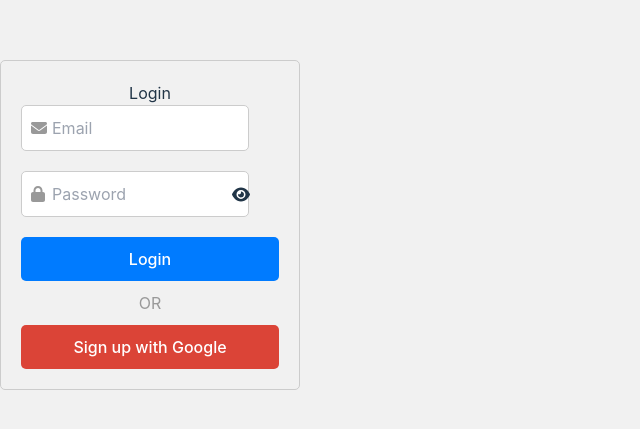
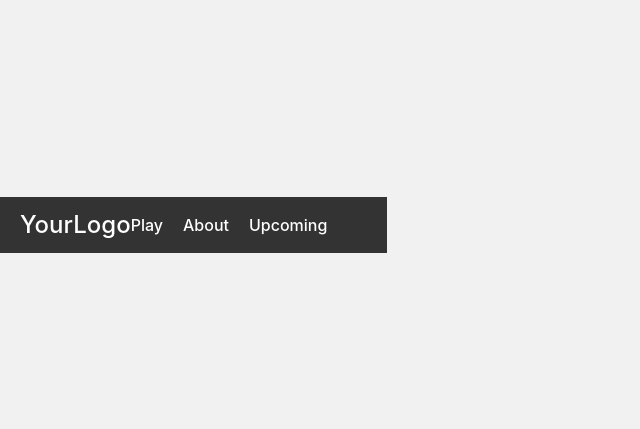
Before and after one commit to Mingtindu/QuizP, a React (Vite) app in the folder frontend/: page /dashboard in a window 1280 px wide. Shown: the part 175-604 px from the top of the page, without its empty margins (0-640 px from the left). Built offline with nearby package versions, Linux system fonts and the light colour scheme.

Commit message:
feat: Navbar created

```diff
--- a/frontend/package.json
+++ b/frontend/package.json
@@ -15,6 +15,7 @@
     "@fortawesome/react-fontawesome": "^0.2.0",
     "react": "^18.2.0",
     "react-dom": "^18.2.0",
+    "react-icons": "^5.1.0",
     "react-modal": "^3.16.1",
     "react-router-dom": "^6.23.0"
   },
--- a/frontend/src/App.jsx
+++ b/frontend/src/App.jsx
@@ -5,13 +5,16 @@
 import QuizSelectionPage from './components/pages/QuizSelectionPage';
 import Programming from './components/pages/Programming';
 import LoginForm from './components/LoginForm';
+import Navbar from './components/Navbar';
 function App() {
   return (
     <>
+
       <Router>
         <Routes>
-          <Route path='/login' element={<UserDashboard/>}/>
-          <Route path='/dashboard' element={<LoginForm/>}/>
+
+          <Route path='/dashboard' element={<UserDashboard/>}/>
+          <Route path='/login' element={<LoginForm/>}/>
           <Route path="/" element={<Form />} />
           <Route path="/play" element={<QuizSelectionPage />} />
           <Route path="/play/programming-quiz" element={<Programming />} />
--- a/frontend/src/components/LoginForm.jsx
+++ b/frontend/src/components/LoginForm.jsx
@@ -2,8 +2,9 @@
 import { FontAwesomeIcon } from '@fortawesome/react-fontawesome';
 import { faEnvelope, faLock, faEye, faEyeSlash } from '@fortawesome/free-solid-svg-icons';
 import './LoginForm.css';
-
+//import useHistory  from 'react-router-dom';
 const LoginForm = () => {
+    // const history = useHistory();
     const [formData, setFormData] = useState({
         email: "",
         password: "",
@@ -19,22 +20,23 @@
 
     const signUp = async () => {
         console.log(formData);
-        try{
-            const response = await fetch('http://localhost:8000/api/v1/users/login',{
-                method:'POST',
-                headers:{
-                Accept: 'application/json',
-                'Content-Type':'application/json'
+        try {
+            const response = await fetch('http://localhost:8000/api/v1/users/login', {
+                method: 'POST',
+                headers: {
+                    Accept: 'application/json',
+                    'Content-Type': 'application/json'
                 },
-                body:JSON.stringify(formData)
+                body: JSON.stringify(formData)
+            });
+            if (response.status == 201) {
+                console.log('login hai');
+                // Redirect to the dashboard page
+                window.location.href = '/dashboard';
 
-        });
-        if(response.status==201){
-            console.log('login hai');
-            window.location.href('/dashboard')
-        }
-
-        }catch(err){
+                //history.push('/dashboard');
+            }
+        } catch (err) {
             console.log(`error happen :${err}`);
 
         }
--- /dev/null
+++ b/frontend/src/components/Navbar.css
@@ -0,0 +1,65 @@
+/* Navbar.css */
+
+.navbar {
+    background-color: #333;
+    color: #fff;
+    padding: 10px 0;
+    width: 100%; /* Ensure the navbar spans the full width of the screen */
+  }
+
+  .navbar-container {
+    display: flex;
+    justify-content: space-between;
+    align-items: center;
+    padding: 0 20px;
+    max-width: 1200px; /* Limit the width of the navbar content to improve readability */
+    margin: 0 auto; /* Center the navbar horizontally */
+  }
+
+  .navbar-brand {
+    font-size: 1.5rem;
+  }
+
+  .logo {
+    color: #fff;
+    text-decoration: none;
+  }
+
+  .navbar-menu {
+    display: flex;
+  }
+
+  .navbar-list {
+    list-style: none;
+    display: flex;
+    align-items: center;
+  }
+
+  .navbar-item {
+    margin-right: 20px;
+  }
+
+  .navbar-link {
+    color: #fff;
+    text-decoration: none;
+  }
+
+  .user-icon {
+    font-size: 1.2rem;
+  }
+
+  /* Media Query for responsiveness */
+  @media screen and (max-width: 768px) {
+    .navbar-container {
+      flex-direction: column;
+      align-items: flex-start;
+    }
+
+    .navbar-menu {
+      margin-top: 10px;
+    }
+
+    .navbar-item {
+      margin: 10px 0;
+    }
+  }
--- /dev/null
+++ b/frontend/src/components/Navbar.jsx
@@ -0,0 +1,37 @@
+// Navbar.js
+
+import React from 'react';
+import { Link } from 'react-router-dom'; // Assuming you are using React Router for navigation
+import './Navbar.css'; // Import the CSS file for styling
+
+const Navbar = () => {
+  return (
+    <nav className="navbar">
+      <div className="navbar-container">
+        <div className="navbar-brand">
+          <Link to="/" className="logo">YourLogo</Link>
+        </div>
+        <div className="navbar-menu">
+          <ul className="navbar-list">
+            <li className="navbar-item">
+              <Link to="/play" className="navbar-link">Play</Link>
+            </li>
+            <li className="navbar-item">
+              <Link to="/about" className="navbar-link">About</Link>
+            </li>
+            <li className="navbar-item">
+              <Link to="/upcoming" className="navbar-link">Upcoming</Link>
+            </li>
+            <li className="navbar-item">
+              <Link to="/user" className="navbar-link user-icon">
+                <i className="fas fa-user"></i>
+              </Link>
+            </li>
+          </ul>
+        </div>
+      </div>
+    </nav>
+  );
+}
+
+export default Navbar;
--- a/frontend/src/components/pages/UserDashboard.css
+++ b/frontend/src/components/pages/UserDashboard.css
@@ -1,30 +1,63 @@
 .user-dashboard {
+  background-color: #f8f9fa;
+  border: 1px solid #ced4da;
+  border-radius: 5px;
+  padding: 20px;
+  max-width: 1250px; /* This might be restricting the width */
+  margin: 0 auto;
   display: flex;
-    flex-direction: column;
+  flex-direction: column; /* Ensure children stack vertically */
+  align-items: center; /* Center items horizontally */
+}
+
+.user-info-container {
+  width: 100%; /* Ensure full width */
+  display: flex;
+  align-items: center;
+  justify-content: space-between;
+}
+
+.user-info {
+  display: flex;
   align-items: center;
 }
 
-  .user-info {
-    text-align: center;
+.user-photo {
+  width: 50px;
+  height: 50px;
+  border-radius: 50%;
+  margin-right: 10px;
 }
 
-  .user-photo {
-    width: 100px; /* Adjust as needed */
-    height: 100px; /* Adjust as needed */
-    border-radius: 50%; /* Make it circular */
+.user-name {
+  margin: 0;
+  font-size: 20px;
+}
+
+.user-icon {
+  cursor: pointer;
+}
+
+.user-details {
+  background-color: #fff;
+  border: 1px solid #ced4da;
+  border-radius: 5px;
+  padding: 10px;
+  margin-top: 10px;
 }
 
 .play-option {
-    margin-top: 20px; /* Adjust spacing */
+  margin-top: 20px;
 }
 
 .play-link {
+  display: block;
+  text-align: center;
   padding: 10px 20px;
   background-color: #007bff;
   color: #fff;
+  border-radius: 5px;
   text-decoration: none;
-    border-radius: 5px;
-    transition: background-color 0.3s;
 }
 
 .play-link:hover {
--- a/frontend/src/components/pages/UserDashboard.jsx
+++ b/frontend/src/components/pages/UserDashboard.jsx
@@ -1,22 +1,16 @@
-import React from 'react';
+import React, { useState } from 'react';
 import { Link } from 'react-router-dom'; // Assuming you're using React Router for navigation
-import './UserDashboard.css'
+import './UserDashboard.css';
+import Navbar from '../Navbar';
 const UserDashboard = () => {
-    const user ={
-        photo:"hihi",
-        name:"Mingtindu Sherpa"
-    }
+
+  const toggleUserInfo = () => {
+    setShowUserInfo(!showUserInfo);
+  };
+
   return (
-    <div className="user-dashboard">
-      <div className="user-info">
-        <img src={user.photo} alt="User" className="user-photo" />
-        <h2 className="user-name">{user.name}</h2>
-      </div>
-      <div className="play-option">
-        <Link to="/play" className="play-link">
-          Play Quiz
-        </Link>
-      </div>
+    <div>
+      <Navbar></Navbar>
     </div>
   );
 };
```
Also changed, not shown: frontend/src/Images/red hat.jpg (added), 1 other file (tests, documents, lock files or other folders). Lines whose indentation alone changed are shown as unchanged.
